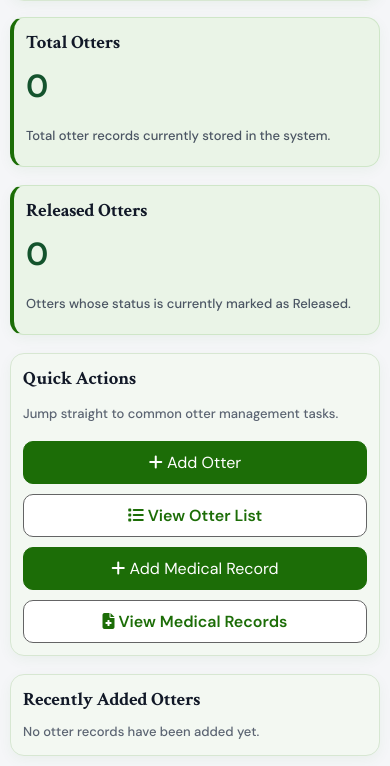
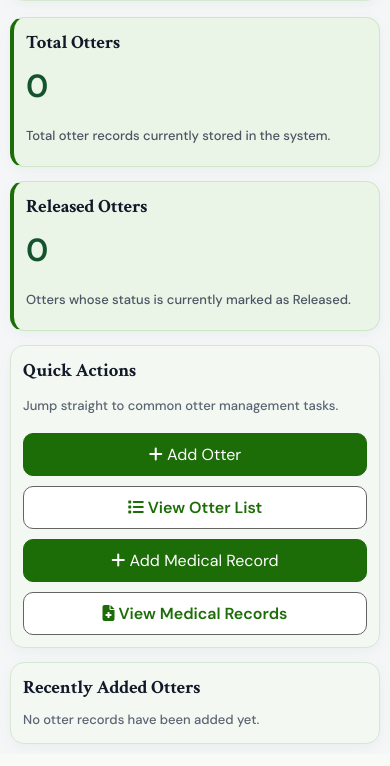
Before and after one commit to jddrtn/ukwot-app, a Django app: page /dashboard/ in a window 390 px wide. Shown: the part 349-1115 px from the top of the page. After the commit the page ends 1093 px from the top, so only its background shows below. Run offline with Django 5.2, Linux system fonts and the light colour scheme; the visitor is signed in with stand-in values (Sample User, id 1); data that the repository does not hold is empty.

Commit message:
fixed responsiveness of dashboard sections

```diff
--- a/ukwot/static/css/layout.css
+++ b/ukwot/static/css/layout.css
@@ -73,12 +73,26 @@
   padding: 18px;
 }
 
+
 /* ---------- Dashboard grid layout ---------- */
 .dashboard-grid{
   display: grid;
   grid-template-columns: repeat(2, 1fr);
   column-gap: 18px;
   row-gap: 18px;
+  align-items: start;
+}
+
+
+/* Prevent cards in grid from overflowing */
+.dashboard-grid > .card{
+  min-width: 0;
+}
+
+/* Keep dashboard table scrollable on smaller screens */
+.dashboard-recent .table-wrap{
+  overflow-x: auto;
+  -webkit-overflow-scrolling: touch;
 }
 
 /* Responsive behaviour */
@@ -111,6 +125,10 @@
     grid-template-columns: 1fr;
   }
 
+  .dashboard-recent{
+    grid-column: auto;
+  }
+
   .sidebar-footer{
     margin-top: 16px;
   }
@@ -128,4 +146,17 @@
   .brand{
     margin-bottom: 10px;
   }
+
+  .dashboard-grid{
+    row-gap: 14px;
+  }
+
+  .dashboard-grid .card{
+    width: 100%;
+    box-sizing: border-box;
+  }
+
+  .dashboard-recent table{
+    min-width: 520px;
+  }
 }
--- a/ukwot/templates/dashboard/home.html
+++ b/ukwot/templates/dashboard/home.html
@@ -75,7 +75,7 @@
 </section>
 
   <!-- Recently added -->
-  <section class="card" aria-labelledby="recent-otters-heading">
+  <section class="card dashboard-recent" aria-labelledby="recent-otters-heading">
     <h3 id="recent-otters-heading" class="no-margin mb-10">Recently Added Otters</h3>
 
     {% if recent_otters %}
```
